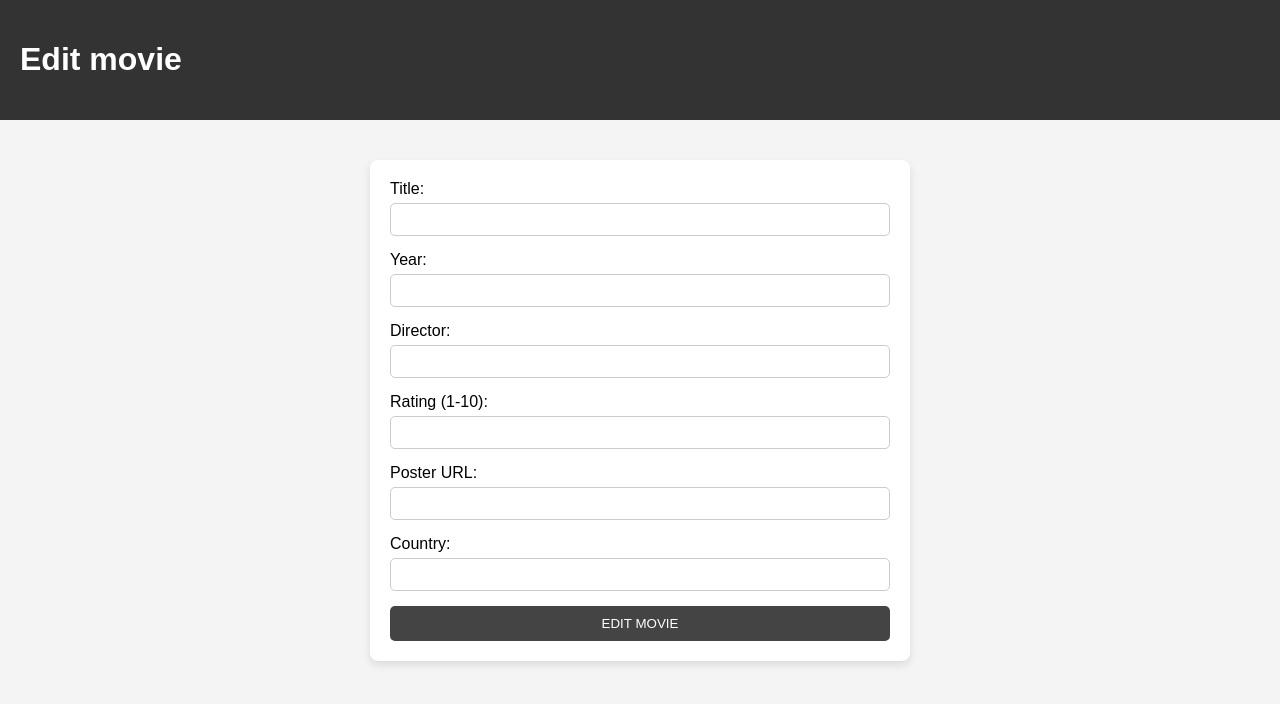
After one commit to tech-girl-sa/moviweb_app, a Flask app: template templates/edit_movie.html in a window 1280 px wide. The commit adds this page. Shown: the top 704 px of the page. Run offline with Flask 3, Linux system fonts and the light colour scheme; the template is opened without the code that fills it, so the values that code supplies are empty.

Commit message:
add edit movie feature

```diff
--- a/app.py
+++ b/app.py
@@ -42,5 +42,17 @@ def add_user():
         message=f"Welcome {user.name} this is your movies page. Start adding your favorite movies!"
         return redirect(url_for("user_movies", user_id=user.id, message=message))
 
+
+@app.route('/users/<user_id>/update_movie/<movie_id>', methods=["GET","POST"])
+def edit_movie(user_id, movie_id):
+    movie = data_manager.get_movie(movie_id)
+    if request.method == "GET":
+        return render_template('edit_movie.html', movie=movie)
+    else:
+        data = dict(request.form)
+        data_manager.update_movie(movie_id, data)
+        message=f"Movie {movie.name} successfully updated!"
+        return redirect(url_for("user_movies", user_id=user_id, message=message))
+
 if __name__=="__main__":
     app.run(debug=True)
--- /dev/null
+++ b/static/css/edit_movie.css
@@ -0,0 +1,36 @@
+.movie-form {
+    background-color: white;
+    padding: 20px;
+    border-radius: 8px;
+    box-shadow: 0 4px 8px rgba(0, 0, 0, 0.1);
+    max-width: 500px;
+    margin: 20px auto;
+    display: flex;
+    flex-direction: column;
+}
+
+.movie-form label {
+    font-size: 1rem;
+    margin-bottom: 5px;
+}
+
+.movie-form input {
+    padding: 8px;
+    margin-bottom: 15px;
+    border: 1px solid #ccc;
+    border-radius: 5px;
+}
+
+.submit-button {
+    background-color: #444;
+    color: white;
+    padding: 10px;
+    border: none;
+    border-radius: 5px;
+    cursor: pointer;
+    text-transform: uppercase;
+}
+
+.submit-button:hover {
+    background-color: #555;
+}
--- /dev/null
+++ b/templates/edit_movie.html
@@ -0,0 +1,39 @@
+<!DOCTYPE html>
+<html lang="en">
+<head>
+    <meta charset="UTF-8">
+    <meta name="viewport" content="width=device-width, initial-scale=1.0">
+    <title>User Movies - MovieWeb App</title>
+    <link rel="stylesheet" href="{{url_for('static', filename='css/common.css')}}">
+    <link rel="stylesheet" href="{{url_for('static', filename='css/edit_movie.css')}}">
+</head>
+<body>
+    <header>
+        <h1>Edit movie</h1>
+    </header>
+
+    <main>
+        <form  method="POST" class="movie-form">
+        <label for="name">Title:</label>
+        <input type="text" id="name" name="name" required value="{{ movie.name}}">
+
+        <label for="year">Year:</label>
+        <input type="number" id="year" name="year" required value="{{ movie.year}}">
+
+        <label for="director">Director:</label>
+        <input type="text" id="director" name="director" value="{{ movie.director}}">
+
+        <label for="rating">Rating (1-10):</label>
+        <input type="number" id="rating" name="rating" min="1" max="10" value="{{ movie.rating}}">
+
+        <label for="poster">Poster URL:</label>
+        <input type="url" id="poster" name="poster" value="{{ movie.poster}}">
+
+        <label for="country">Country:</label>
+        <input type="text" id="country" name="country" value="{{ movie.country}}">
+
+        <button type="submit" class="submit-button">Edit Movie</button>
+    </form>
+    </main>
+</body>
+</html>
--- a/templates/user_movies.html
+++ b/templates/user_movies.html
@@ -36,7 +36,7 @@
 
                 </div>
               <div class="movie-actions">
-                        <a href="/edit-movie/1" class="edit-button"><i class="fa fa-pencil"></i> Edit</a>
+                        <a href="{{url_for('edit_movie', user_id=user.id, movie_id=movie.id)}}" class="edit-button"><i class="fa fa-pencil"></i> Edit</a>
                         <a href="/delete-movie/1" class="delete-button">Delete</a>
               </div>
             </article>
```
Also changed, not shown: datamanager/data_manager.py (+12 -0 lines).
